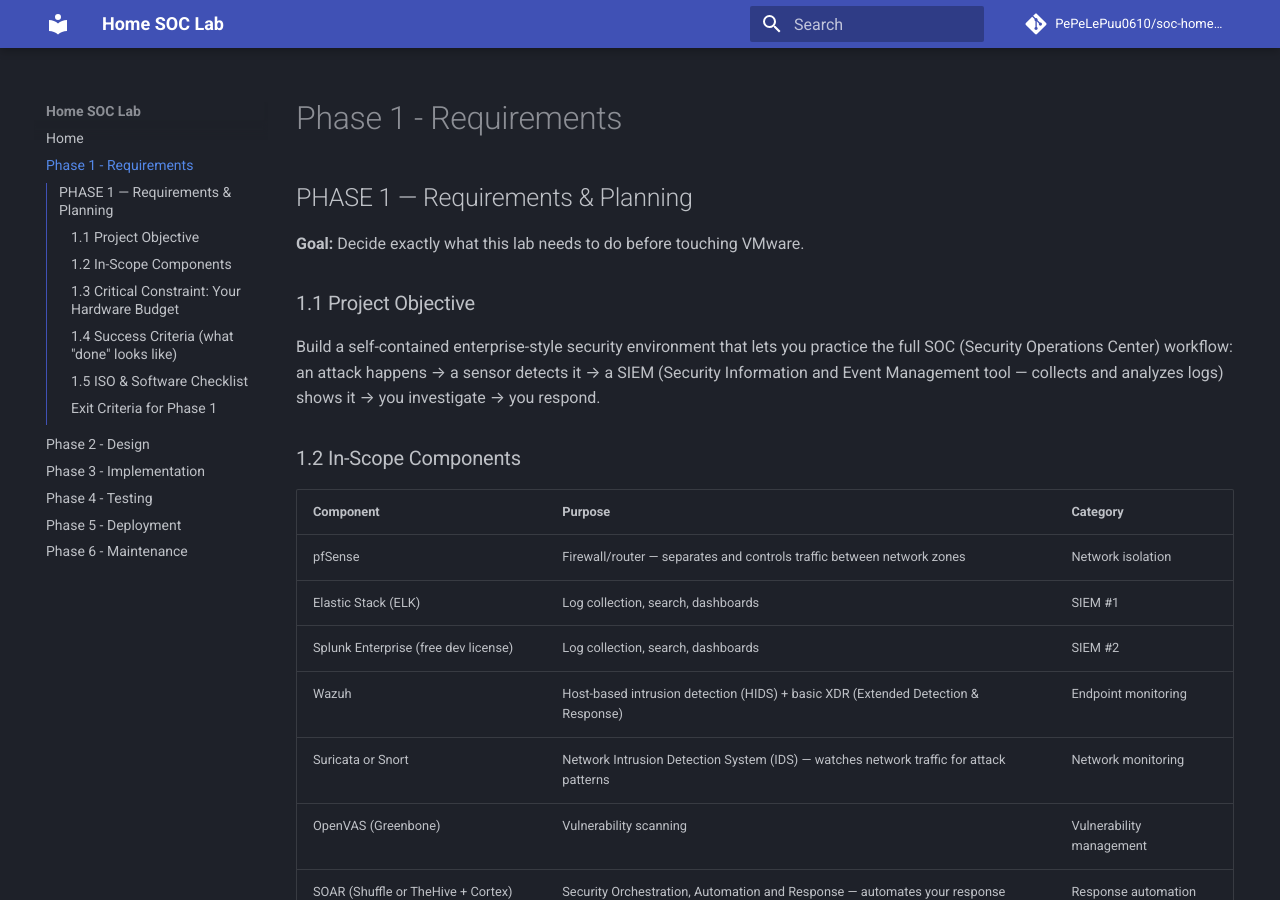
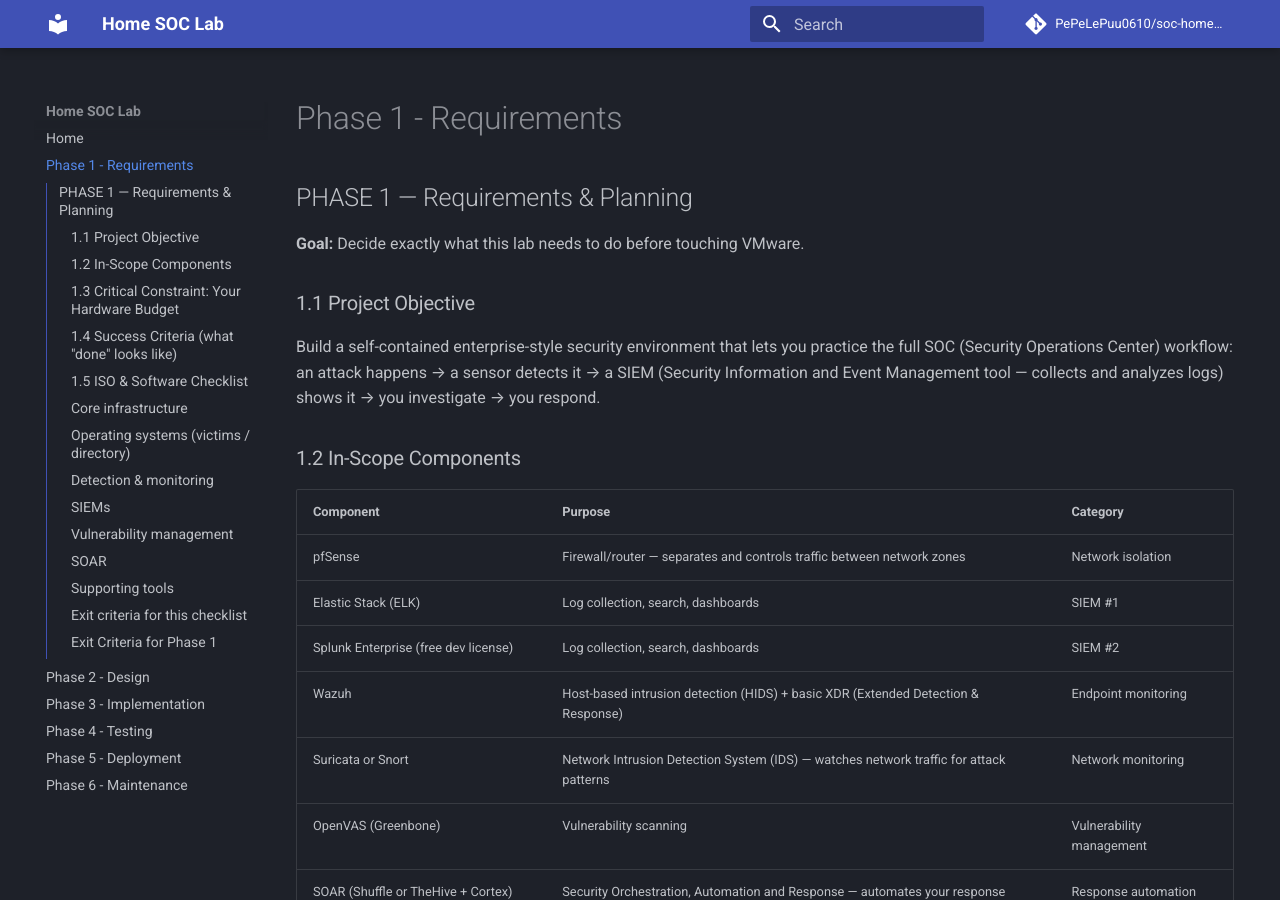
Before and after one commit to PePeLePuu0610/soc-home-lab, an MkDocs documentation site: the page built from docs/phase-1-requirements.md, in a window 1280 px wide and 900 px high. Built offline with MkDocs 1.6.1 and Material for MkDocs 9.7.7, drawn with Linux system fonts in a browser that asks for light colours; comment, search, counter and statistics services are not loaded.

Commit message:
MD Formatting Issues
File 1: docs/phase-1-requirements.md
File 2: docs/phase-3-implementation.md

```diff
--- a/docs/phase-1-requirements.md
+++ b/docs/phase-1-requirements.md
@@ -61,46 +61,46 @@
 
 Download and stage these before Phase 3 begins — having everything ready up front avoids stalling mid-build waiting on downloads. All are free for lab/personal use.
 
-**Core infrastructure**
+### Core infrastructure
 
 - [ ] **pfSense CE** — ISO from the official pfSense site (netgate.com/pfsense)
 - [ ] **VMware Workstation Pro** — already installed (confirmed on your host)
 
-**Operating systems (victims / directory)**
+### Operating systems (victims / directory)
 
 - [ ] **Windows Server** (2019/2022) ISO — Microsoft Evaluation Center (free 180-day trial ISO)
 - [ ] **Windows 10 or 11** ISO — Microsoft Evaluation Center or standard consumer ISO you're licensed for
 - [ ] **Kali Linux** ISO/VMware image — official Kali downloads page (VMware pre-built image saves setup time)
 
-**Detection & monitoring**
+### Detection & monitoring
 
 - [ ] **Wazuh** — official Wazuh OVA, or install script for Ubuntu Server ISO (Ubuntu Server 22.04 LTS recommended as the base OS)
 - [ ] **Suricata** — installed as a pfSense package (via pfSense's package manager, no separate ISO) *or* Ubuntu Server ISO if building it standalone
 - [ ] **Ubuntu Server 22.04 LTS** ISO — base OS for Wazuh/Suricata/ELK/OpenVAS/SOAR if not using vendor-provided images/OVAs
 
-**SIEMs**
+### SIEMs
 
 - [ ] **Elastic Stack (ELK)** — Elasticsearch, Logstash, Kibana installers/packages from elastic.co (or Elastic's all-in-one installer), installed on Ubuntu Server
 - [ ] **Elastic Agent / Beats** — for forwarding logs from Windows/Linux VMs to ELK
 - [ ] **Splunk Enterprise** (free Developer license) — installer from splunk.com, requires free account signup
 - [ ] **Splunk Universal Forwarder** — for forwarding logs from Windows/Linux VMs to Splunk
 
-**Vulnerability management**
+### Vulnerability management
 
 - [ ] **Greenbone Community Edition (OpenVAS)** — Docker Compose install (Docker Engine required on Ubuntu Server base) from greenbone.github.io
 
-**SOAR**
+### SOAR
 
 - [ ] **TheHive + Cortex** — installers/Docker images from thehive-project.org, installed on Ubuntu Server, *or*
 - [ ] **Shuffle** — Docker Compose install from shuffler.io (simpler drag-and-drop alternative)
 
-**Supporting tools**
+### Supporting tools
 
 - [ ] **Docker Engine** — needed for OpenVAS/Greenbone and optionally TheHive/Shuffle; install via Ubuntu's package manager
 - [ ] **Sysmon** — Microsoft Sysinternals, installed on Windows victim VMs for richer endpoint logging (feeds Wazuh/SIEM)
 - [ ] **Windows Server ISO validation** — confirm the 180-day eval ISO's expiration date so you know when you'll need to re-arm or rebuild it
 
-**Exit criteria for this checklist**
+### Exit criteria for this checklist
 
 - [ ] All ISOs/installers downloaded and saved in one folder on the host
 - [ ] Checksums verified where the vendor provides them (protects against a corrupted download causing a mysterious install failure later)
```
Also changed, not shown: docs/phase-3-implementation.md (+7 -5 lines).
